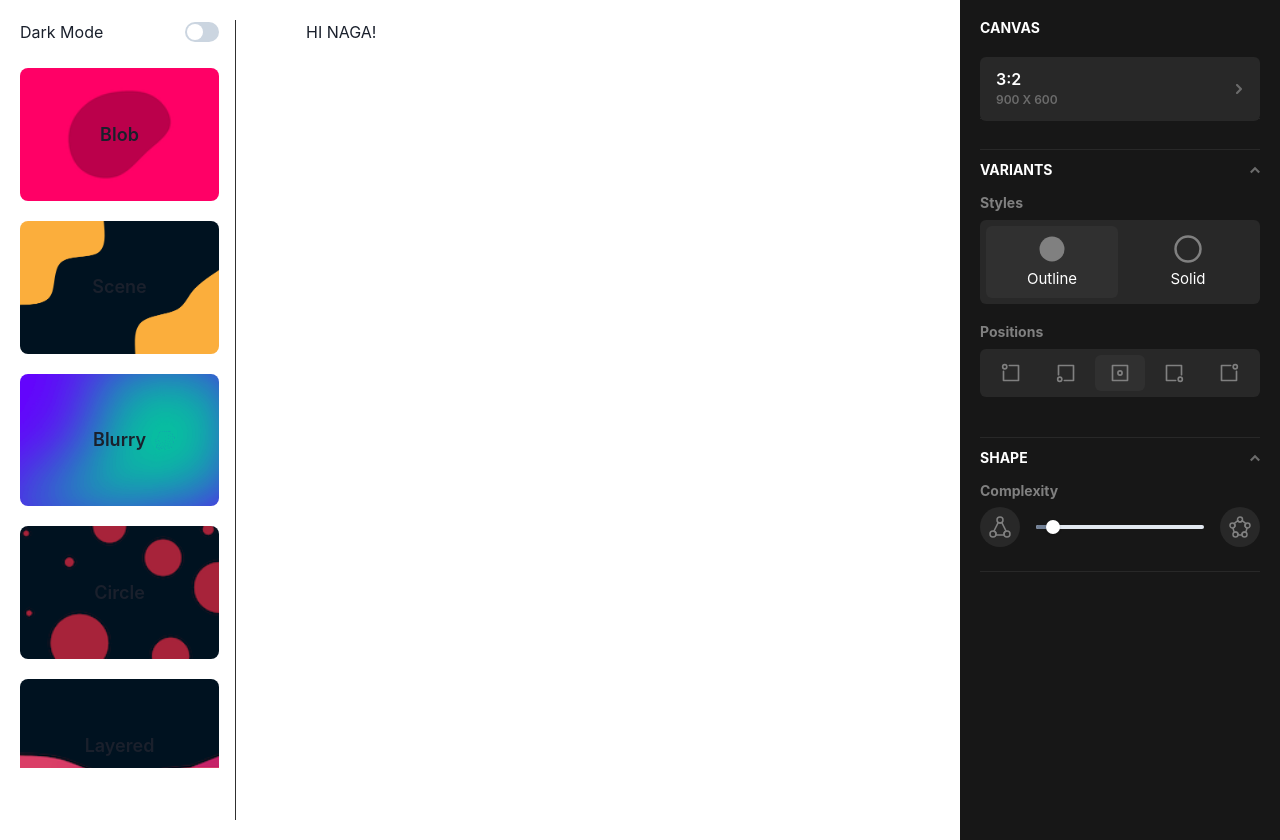
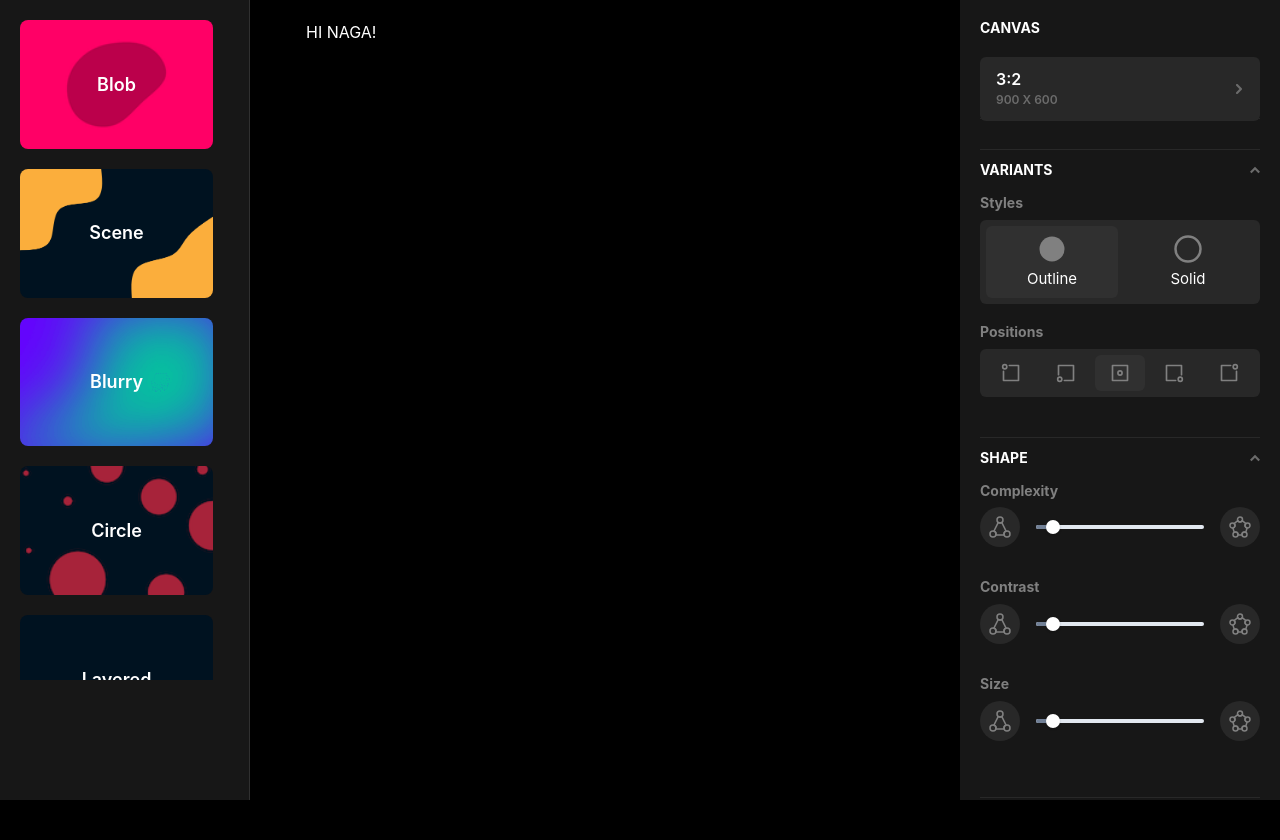
Before and after one commit to codeawy/haikei, a Next.js app: page / in a window 1280 px wide. Both pictures are taken after a click on the button "SHAPE". After the commit the page ends 800 px from the top, so only its background shows below. Built offline with nearby package versions, Linux system fonts and the light colour scheme.

Commit message:
remove dark theme

```diff
--- a/components/AppSideStack.tsx
+++ b/components/AppSideStack.tsx
@@ -1,16 +1,12 @@
-import { useTheme } from "next-themes";
-import { VStack, Box, Switch } from "@chakra-ui/react";
+import { VStack } from "@chakra-ui/react";
 import { stackBoxes } from "../utils/lists";
 
 const AppSideStack = () => {
-  const { theme, setTheme } = useTheme();
-
   return (
-    <VStack spacing="24px" className="h-screen  max-w-[250px] border-r-[1px] border-r-textGray m-5">
-      <Box w="100%" className="flex items-center justify-between pr-4">
-        <span>Dark Mode</span>
-        <Switch size="md" onChange={() => setTheme(theme === "dark" ? "light" : "dark")} />
-      </Box>
+    <VStack
+      spacing="24px"
+      className="h-screen  max-w-[250px] border-r-[1px] border-r-textGray p-5 bg-darkGray"
+    >
       <div className="stack-boxes-wrapper w-full overflow-y-scroll pr-4">
         {stackBoxes.map((box: object, idx: number) => (
           <div
--- a/components/stack/BlobStack/index.tsx
+++ b/components/stack/BlobStack/index.tsx
@@ -6,7 +6,7 @@ const BlobStack = () => {
   return (
     <VStack
       spacing="30px"
-      className="h-screen m-5"
+      className="h-screen p-5"
       divider={<StackDivider borderColor="#282828" />}
       align="stretch"
     >
--- a/components/stack/BlobStack/utils/BlobVariants.tsx
+++ b/components/stack/BlobStack/utils/BlobVariants.tsx
@@ -50,6 +50,10 @@ const BlobVariants = () => {
             <AccordionPanel px={0}>
               <HeadingTxt txt="Complexity" />
               <BlobVariantsComplexity />
+              <HeadingTxt txt="Contrast" />
+              <BlobVariantsComplexity />
+              <HeadingTxt txt="Size" />
+              <BlobVariantsComplexity />
             </AccordionPanel>
           </>
         )}
--- a/components/stack/BlobStack/utils/BlobVariantsComplexity.tsx
+++ b/components/stack/BlobStack/utils/BlobVariantsComplexity.tsx
@@ -16,7 +16,8 @@ const BlobVariantsComplexity = () => {
   const [showTooltip, setShowTooltip] = useState(false);
 
   return (
-    <div className="flex items-center justify-between">
+    <>
+      <div className="flex items-center justify-between mb-8">
         <Button bg="#282828" rounded="full" size="md" p={2}>
           <ComplexityLeft />
         </Button>
@@ -48,6 +49,7 @@ const BlobVariantsComplexity = () => {
           <ComplexityRight />
         </Button>
       </div>
+    </>
   );
 };
 
--- a/package.json
+++ b/package.json
@@ -15,7 +15,6 @@
     "@tailwindcss/typography": "^0.5.7",
     "framer-motion": "^7.5.1",
     "next": "12.3.1",
-    "next-themes": "^0.2.1",
     "react": "18.2.0",
     "react-dom": "18.2.0"
   },
--- a/pages/_app.tsx
+++ b/pages/_app.tsx
@@ -1,18 +1,12 @@
 import "../styles/globals.css";
 import type { AppProps } from "next/app";
-import { ThemeProvider } from "next-themes";
-import { ChakraProvider, createStandaloneToast } from "@chakra-ui/react";
+import { ChakraProvider } from "@chakra-ui/react";
 
 function MyApp({ Component, pageProps }: AppProps) {
-  const { ToastContainer } = createStandaloneToast();
-
   return (
-    <ThemeProvider>
-      <ChakraProvider>
-        <Component {...pageProps} />
-        <ToastContainer />
-      </ChakraProvider>
-    </ThemeProvider>
+    <ChakraProvider>
+      <Component {...pageProps} />
+    </ChakraProvider>
   );
 }
 
--- a/pages/index.tsx
+++ b/pages/index.tsx
@@ -5,7 +5,7 @@ export default function Home() {
   return (
     <div className="app-wrapper">
       <AppSideStack />
-      <div className="m-5">HI NAGA!</div>
+      <div className="p-5">HI NAGA!</div>
       <StacksWrapper />
     </div>
   );
--- a/styles/globals.css
+++ b/styles/globals.css
@@ -9,6 +9,8 @@ body {
   font-family: -apple-system, BlinkMacSystemFont, Segoe UI, Roboto, Oxygen, Ubuntu, Cantarell,
     Fira Sans, Droid Sans, Helvetica Neue, sans-serif;
   overflow: hidden;
+  background-color: black !important;
+  color: white !important;
 }
 
 a {
--- a/tailwind.config.js
+++ b/tailwind.config.js
@@ -1,6 +1,5 @@
 /** @type {import('tailwindcss').Config} */
 module.exports = {
-  darkMode: "class",
   content: ["./pages/**/*.{js,ts,jsx,tsx}", "./components/**/*.{js,ts,jsx,tsx}"],
   theme: {
     typography: theme => ({}),
```
Also changed, not shown: 1 other file (tests, documents, lock files or other folders). Lines whose indentation alone changed are shown as unchanged.
